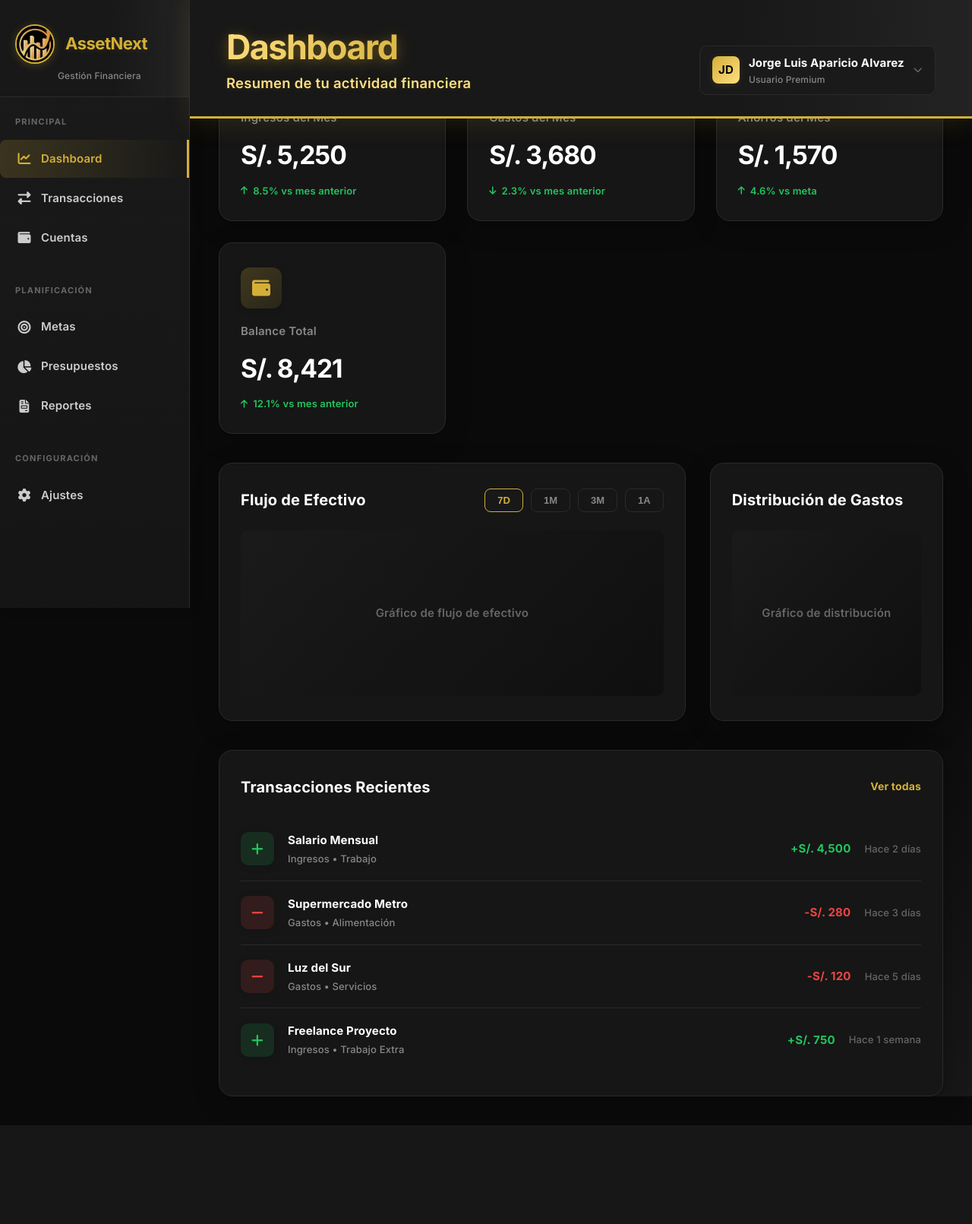
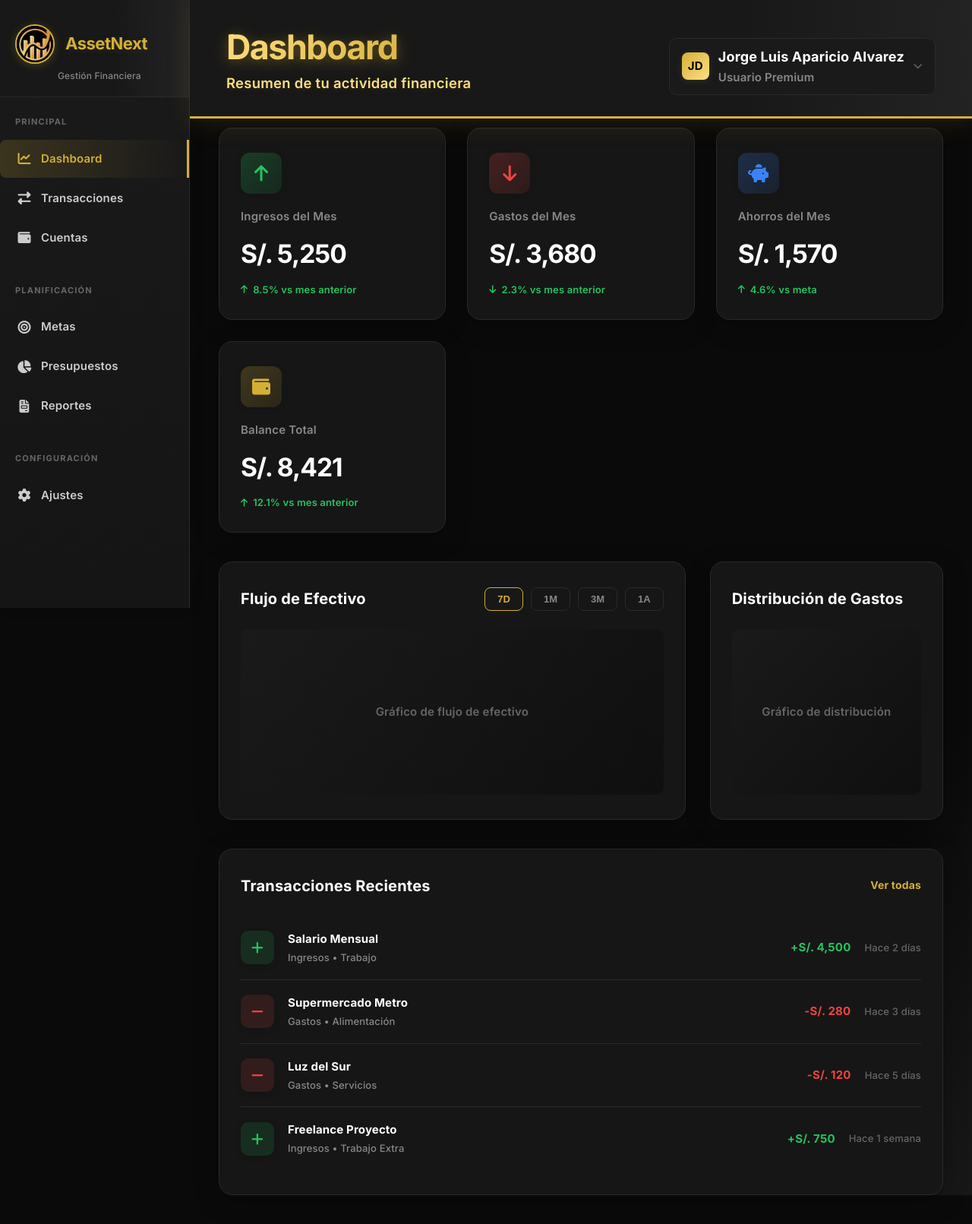
Before and after one commit to xXRenzoElProXx/assetNext, a Flask app: page / in a window 1280 px wide. Shown: the whole page at 76% size. Before the commit the page ends 1481 px from the top, so only its background shows below. Run offline with Flask 3, Linux system fonts and the light colour scheme; a user stored in the database is signed in; data comes from the database, SQL or seed files in the repository; both versions use the stored data as it was after the commit.

Commit message:
07-31  -jue 18:48:29

```diff
--- a/app/templates/index.html
+++ b/app/templates/index.html
@@ -147,7 +147,7 @@
         padding: 38px 38px 0 38px;
         max-width: 1400px;
         margin: 0 auto;
-        margin-top: 120px;
+        margin-top: 130px; /* Altura del header fijo para que no lo tape */
       }
             .header-info {
         display: flex;
@@ -215,20 +215,21 @@
         align-items: flex-start;
       }
       .user-name {
-        font-size: 15px;
-        font-weight: 700;
+        font-size: 18px;
+        font-weight: 800;
         color: #fff;
       }
       .user-role {
-        font-size: 12px;
+        font-size: 15px;
         color: var(--text-muted);
-        font-weight: 500;
+        font-weight: 600;
       }
       /* Dashboard Content */
       .dashboard {
         padding: 38px 38px 0 38px;
         max-width: 1400px;
         margin: 0 auto;
+        margin-top: 130px; /* Altura del header fijo para que no lo tape */
       }
       .stats-grid {
         display: grid;
```
Also changed, not shown: data.db.
